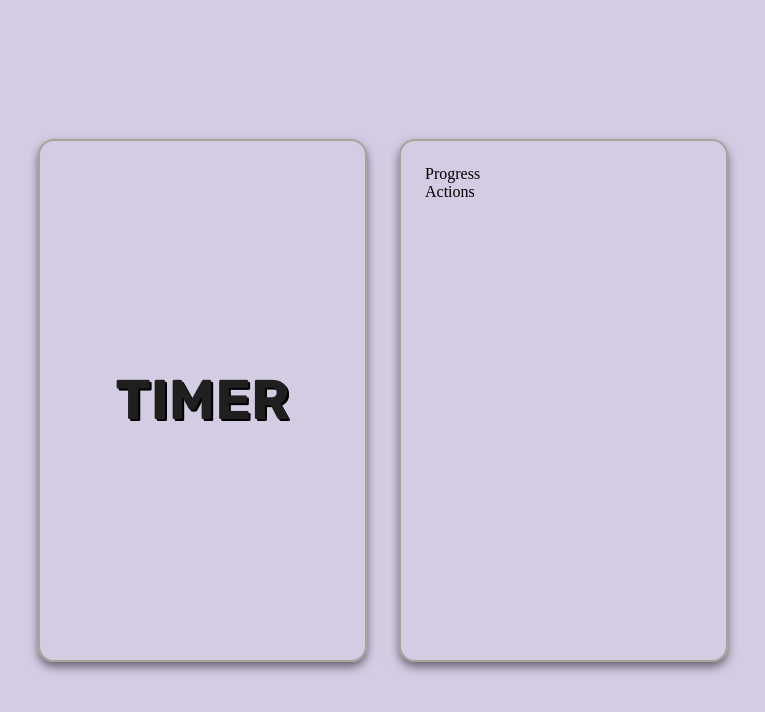
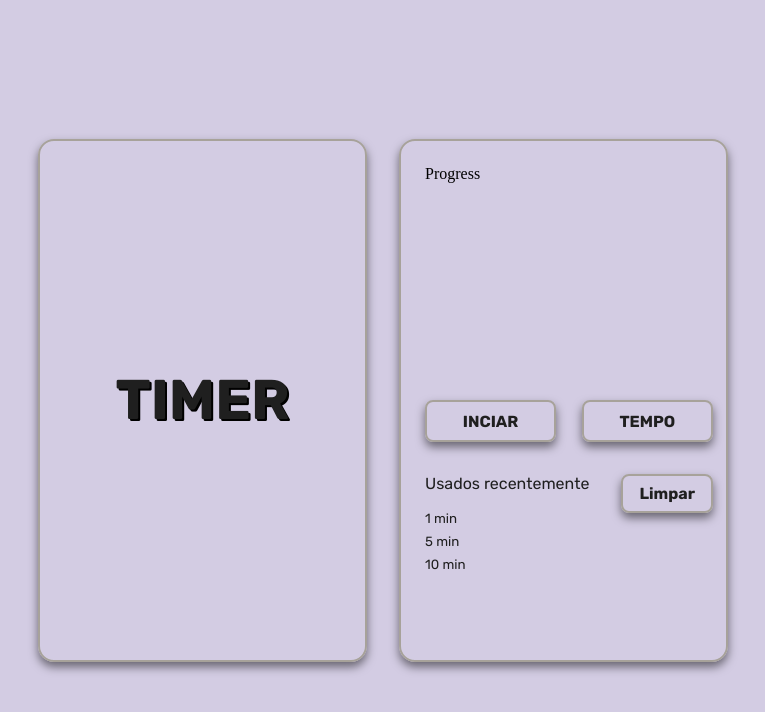
Before and after one commit to andreugross/countdownTimer, a React (Create React App) app: page / in a window 1280 px wide. Shown: the top 712 px of the page, without its empty margins (257-1022 px from the left). Built offline with nearby package versions, Linux system fonts and the light colour scheme.

Commit message:
css finalizado, iniciando as funções

```diff
--- a/src/components/Actions.jsx
+++ b/src/components/Actions.jsx
@@ -1,9 +1,39 @@
-import React from 'react'
+import React from "react";
 
 function Actions() {
   return (
-    <div className='ac-container'>Actions</div>
-  )
+    <div className="ac-container">
+      <div className="btn-container">
+        <button>Inciar</button>
+        <button>Tempo</button>
+      </div>
+      <form>
+        <input type="text" placeholder="Quanto tempo temos?" />
+      </form>
+      <div className="used-container">
+        <div className="used-timers">
+          <h2>Usados recentemente</h2>
+          <ul>
+            <li>
+              <button>1 min</button>
+            </li>
+            <li>
+              <button>5 min</button>
+            </li>
+            <li>
+              <button>10 min</button>
+            </li>
+            <li>
+              <button>15 min</button>
+            </li>
+          </ul>
+        </div>
+        <div className="reset">
+          <button>Limpar</button>
+        </div>
+      </div>
+    </div>
+  );
 }
 
-export default Actions
+export default Actions;
--- a/src/style.css
+++ b/src/style.css
@@ -33,7 +33,7 @@ body {
   cursor: pointer;
 }
 
-@media screen and (min-width: 768px){
+@media screen and (min-width: 768px) {
   body {
     height: 100vh;
     display: flex;
@@ -41,6 +41,7 @@ body {
     align-items: center;
     overflow: hidden;
   }
+
   .container {
     padding: unset;
     max-width: 750px;
@@ -49,6 +50,7 @@ body {
   }
 }
 
+/* onboarding container */
 .onboarding {
   display: flex;
   flex-direction: row;
@@ -64,3 +66,113 @@ body {
   user-select: none;
   text-shadow: 2px 2px #000;
 }
+
+/* timer container */
+.timer {
+  display: grid;
+  grid-template-rows: repeat(2, 1fr);
+  grid-template-rows: 50% 50%;
+}
+
+/* Actions */
+.ac-container button {
+  background-color: unset;
+  border: unset;
+  box-shadow: unset;
+  cursor: pointer;
+  font-family: "Rubik", sans-serif;
+}
+
+.ac-container .btn-container {
+  margin-bottom: 1.5rem;
+  display: grid;
+  grid-template-columns: repeat(2, 1fr);
+  grid-gap: 1.6rem;
+}
+
+.btn-container button {
+  box-shadow: 0px 5px 10px 0px rgba(0, 0, 0, 0.5);
+  padding: 0.6rem;
+  border-radius: 0.5rem;
+  color: var(--black);
+  font-size: 1rem;
+  font-weight: 700;
+  text-transform: uppercase;
+  border: 2px solid var(--grey);
+  font-family: "Rubik", sans-serif;
+  transition: all 0.5ms ease-in-out;
+}
+
+.btn-container button:hover {
+  border-color: var(--grey);
+  box-shadow: unset;
+}
+
+.ac-container form {
+  width: 100%;
+  text-align: center;
+  margin-bottom: 1rem;
+}
+
+.ac-container input {
+  width: 100%;
+  border: unset;
+  padding: 0.3rem;
+  display: none;
+}
+
+.used-container {
+  display: grid;
+  grid-template-columns: repeat(2, 1fr);
+  grid-gap: 2rem;
+  padding-top: 0.5rem;
+}
+
+.used-timers h2,
+.reset button {
+  font-size: 1rem;
+  font-weight: 400;
+  white-space: nowrap;
+  color: var(--black);
+  font-family: "Rubik", sans-serif;
+}
+
+.used-container ul {
+  height: 50%;
+  overflow-y: scroll;
+  margin-top: 1rem;
+}
+
+.used-container ul::-webkit-scrollbar {
+  display: none;
+}
+
+.reset {
+  display: flex;
+  align-items: flex-start;
+  justify-content: flex-end;
+}
+
+.reset button {
+  color: var(--black);
+  box-shadow: 0px 5px 10px 0px rgba(0, 0, 0, 0.5);
+  border: 2px solid var(--grey);
+  padding: 0.5rem 1rem;
+  border-radius: 0.5rem;
+  transition: all 0.5ms ease-in-out;
+  font-weight: 700;
+}
+
+.reset button:hover {
+  border-color: var(--grey);
+  box-shadow: unset;
+}
+
+.used-container ul li {
+  margin-bottom: 0.3rem;
+}
+
+.used-container ul li button {
+  color: var(--black);
+  font-family: "Rubik", sans-serif;
+}
```
Lines whose indentation alone changed are shown as unchanged.
